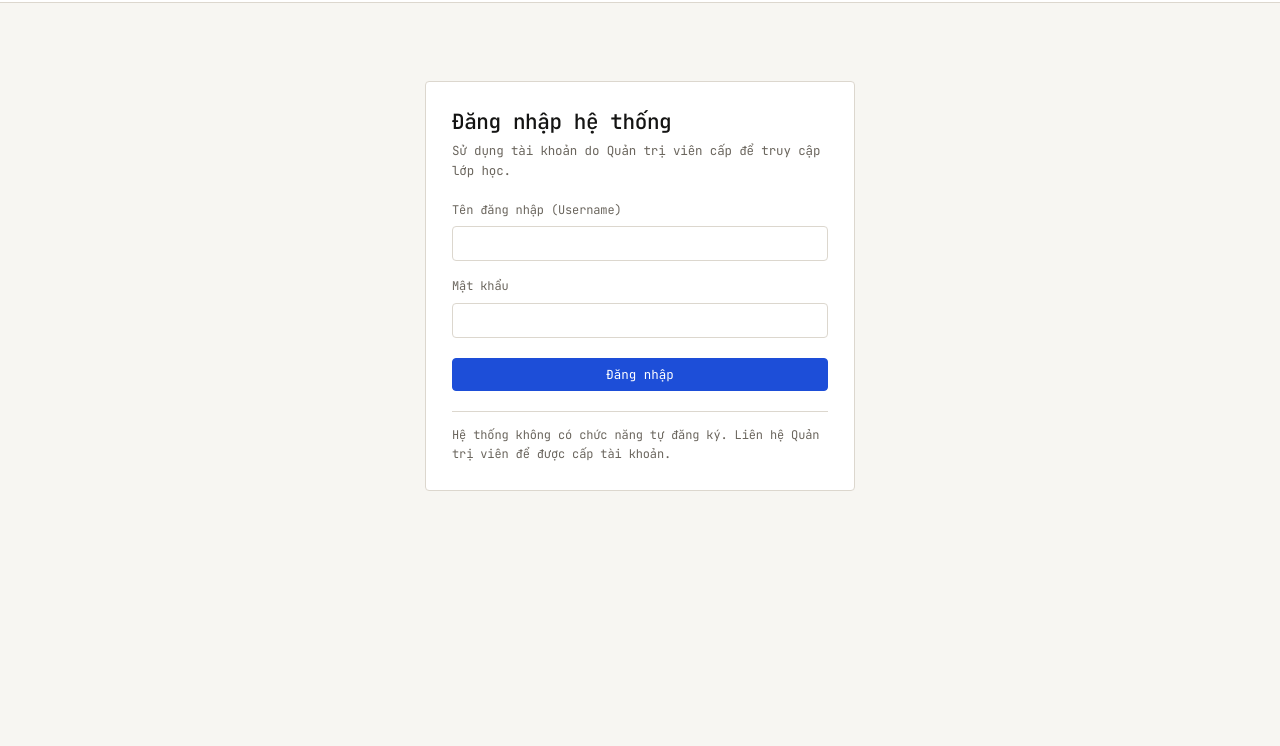
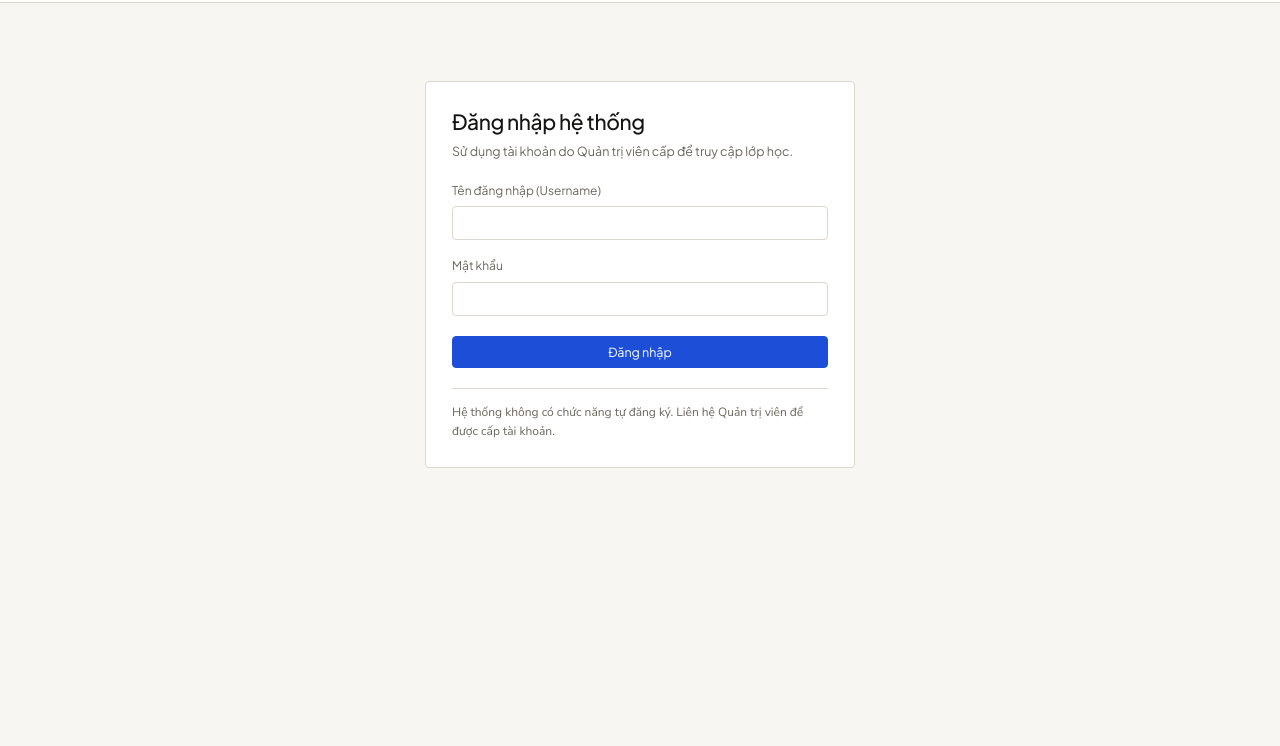
Before and after one commit to TP-bot4465/miniclass, a website with bundled scripts: page public/index.html in a window 1280 px wide. Shown: the part 54-800 px from the top of the page. Built offline with nearby package versions, Linux system fonts and the light colour scheme; files whose address does not match are found by name.

Commit message:
style: switch typography to Plus Jakarta Sans and Nunito / Nunito Sans

```diff
--- a/public/index.html
+++ b/public/index.html
@@ -6,7 +6,7 @@
   <title>MiniClass – Hệ thống Lớp học Trực tuyến</title>
   <link rel="preconnect" href="https://fonts.googleapis.com" />
   <link rel="preconnect" href="https://fonts.gstatic.com" crossorigin />
-  <link href="https://fonts.googleapis.com/css2?family=Geist+Mono:wght@300;400;500;600;700&family=JetBrains+Mono:ital,wght@0,300;0,400;0,500;0,600;0,700;1,400&display=swap" rel="stylesheet" />
+  <link href="https://fonts.googleapis.com/css2?family=Nunito+Sans:ital,opsz,wght@0,6..12,400;0,6..12,500;0,6..12,600;0,6..12,700;1,6..12,400&family=Nunito:ital,wght@0,400;0,500;0,600;0,700;1,400&family=Plus+Jakarta+Sans:ital,wght@0,400;0,500;0,600;0,700;1,400&display=swap" rel="stylesheet" />
   <link rel="stylesheet" href="/styles.css" />
 </head>
 <body>
--- a/public/styles.css
+++ b/public/styles.css
@@ -32,9 +32,10 @@
   --radius-sm: 4px;
   --radius-md: 4px;
 
-  /* Unified Monospace Typography: JetBrains Mono & Geist Mono */
-  --font-mono: 'JetBrains Mono', 'Geist Mono', Consolas, 'Courier New', monospace;
-  --font-sans: 'JetBrains Mono', 'Geist Mono', Consolas, 'Courier New', monospace;
+  /* Typography: Nunito / Nunito Sans & Plus Jakarta Sans */
+  --font-heading: 'Plus Jakarta Sans', 'Nunito Sans', 'Nunito', -apple-system, BlinkMacSystemFont, 'Segoe UI', sans-serif;
+  --font-sans: 'Nunito Sans', 'Nunito', 'Plus Jakarta Sans', -apple-system, BlinkMacSystemFont, 'Segoe UI', sans-serif;
+  --font-mono: 'Plus Jakarta Sans', 'Nunito Sans', 'Nunito', -apple-system, BlinkMacSystemFont, 'Segoe UI', sans-serif;
 }
 
 body.monochrome-mode {
@@ -55,25 +56,25 @@ html, body {
   padding: 0;
   background-color: var(--bg-canvas);
   color: var(--text-body);
-  font-family: var(--font-mono);
+  font-family: var(--font-sans);
   font-weight: 400;
-  font-size: 13.5px;
+  font-size: 14.5px;
   line-height: 1.6;
-  letter-spacing: -0.01em;
+  letter-spacing: normal;
   -webkit-font-smoothing: antialiased;
   -moz-osx-font-smoothing: grayscale;
 }
 
 strong, b {
-  font-weight: 500;
+  font-weight: 600;
   color: var(--text-main);
 }
 
 h1, h2, h3, h4, h5, h6 {
-  font-family: var(--font-mono);
+  font-family: var(--font-heading);
   color: var(--text-main);
-  font-weight: 500;
-  letter-spacing: -0.02em;
+  font-weight: 600;
+  letter-spacing: -0.015em;
   margin-top: 0;
 }
 
```
